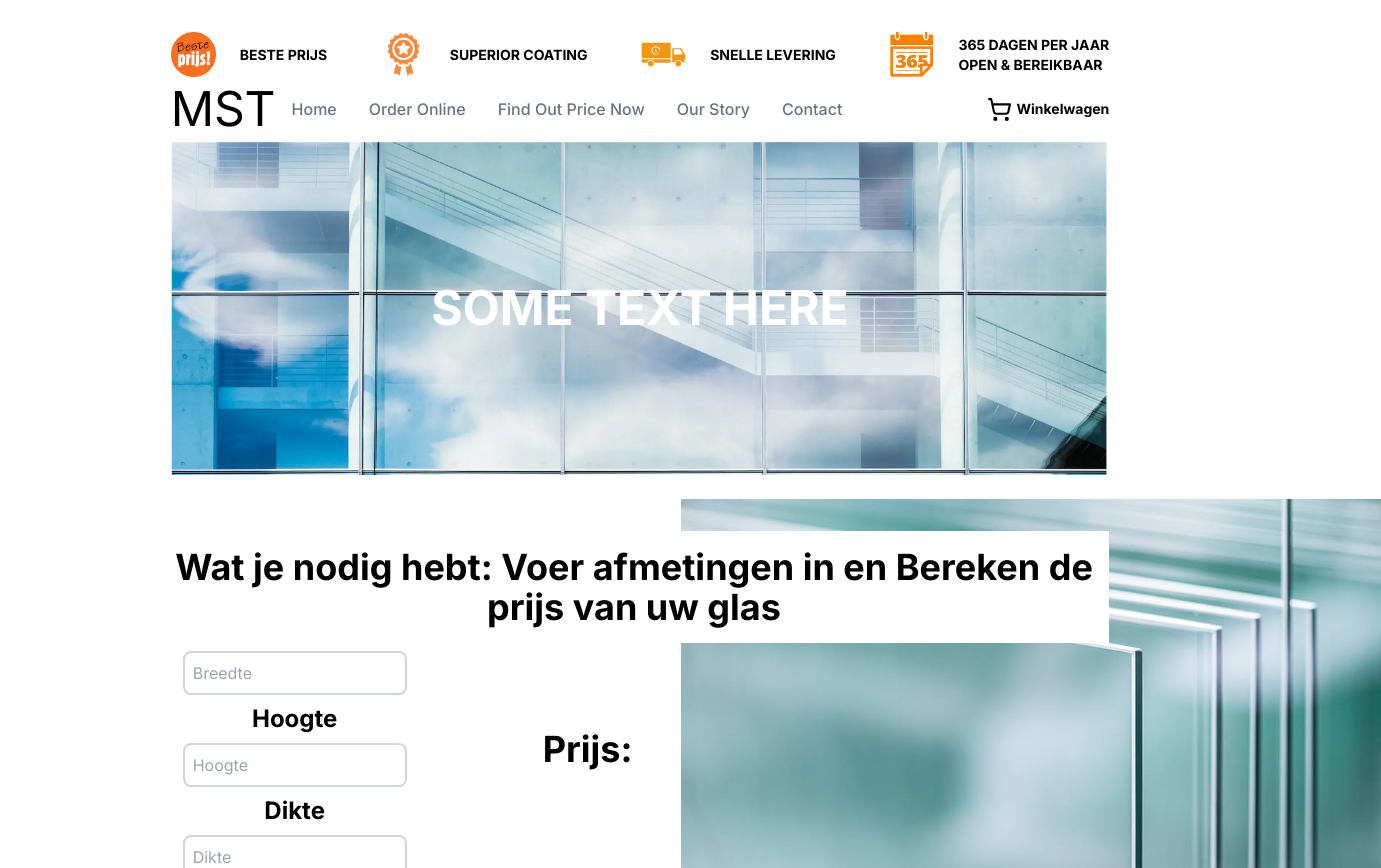
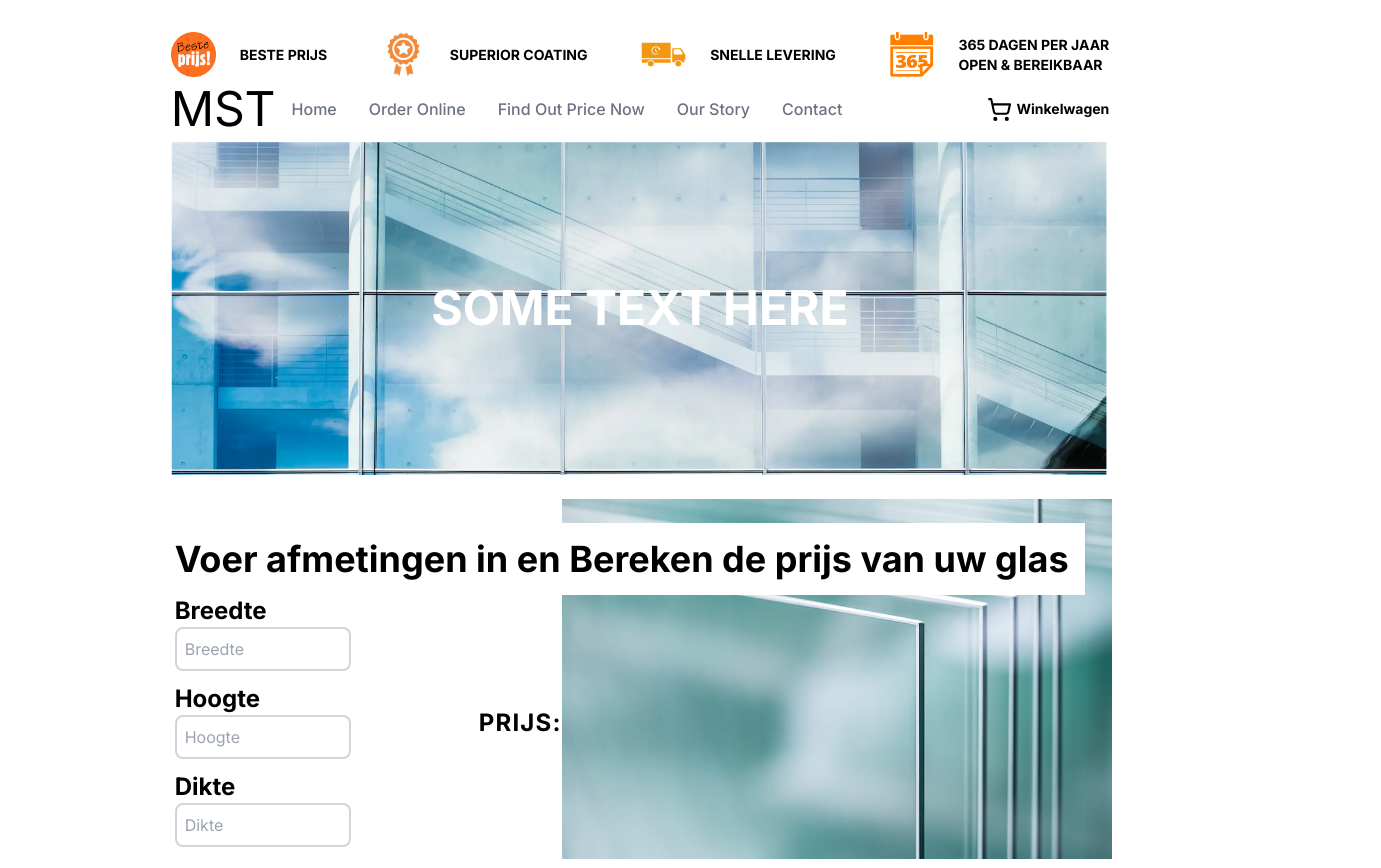
Before and after one commit to AliDemircix/msglass, a Next.js app: page / in a window 1280 px wide. Shown: the top 868 px of the page, 1381 px wide, since content can reach past the window. Built offline with nearby package versions, Linux system fonts and the light colour scheme.

Commit message:
change calculation style

```diff
--- a/components/calculatePrice.tsx
+++ b/components/calculatePrice.tsx
@@ -18,51 +18,53 @@ export const CalculatePriceForm = () => {
   return (
     <div className="flex justify-between p-1 mt-5 relative">
       <div>
-        <h1 className="text-4xl font-bold text-center absolute z-10 bg-white my-8 p-4 pl-0">
-          Wat je nodig hebt: Voer afmetingen in en Bereken de prijs van uw glas
+        <h1 className="text-4xl font-bold text-center absolute z-10 bg-white my-6 p-4 pl-0">
+          Voer afmetingen in en Bereken de prijs van uw glas
         </h1>
-        <div className="flex mt-28 gap-32">
-          <div className="flex flex-col justify-center items-center">
-            <div className="flex flex-col justify-center items-center">
+        <div className="flex mt-24 gap-32">
+          <div className="flex flex-col">
+            <div className="flex flex-col justify-center mb-3">
               <label className="text-2xl font-bold">Breedte</label>
               <input
                 type="number"
-                className="border-2 border-gray-300 p-2 rounded-lg w-56 m-2"
+                className="border-2 border-gray-300 p-2 rounded-lg w-44"
                 placeholder="Breedte"
                 value={width}
                 onChange={(e) => setWidth(e.target.value as unknown as number)}
               />
             </div>
-            <div className="flex flex-col justify-center items-center">
+            <div className="flex flex-col justify-center mb-3">
               <label className="text-2xl font-bold">Hoogte</label>
               <input
                 type="number"
-                className="border-2 border-gray-300 p-2 rounded-lg w-56 m-2"
+                className="border-2 border-gray-300 p-2 rounded-lg w-44"
                 placeholder="Hoogte"
                 value={height}
                 onChange={(e) => setHeight(e.target.value as unknown as number)}
               />
             </div>
-            <div className="flex flex-col justify-center items-center">
+            <div className="flex flex-col justify-center mb-3">
               <label className="text-2xl font-bold">Dikte</label>
               <input
                 type="number"
-                className="border-2 border-gray-300 p-2 rounded-lg w-56 m-2"
+                className="border-2 border-gray-300 p-2 rounded-lg w-44"
                 placeholder="Dikte"
                 value={dikte}
                 onChange={(e) => setDikte(e.target.value as unknown as number)}
               />
             </div>
           </div>
-          <div className="flex flex-col justify-center items-center">
-            <div className="flex gap-12">
-              <h1 className="text-4xl font-bold text-center">Prijs:</h1>
-              <h2 className="text-3xl font-bold text-center  ">
+          <div className="flex flex-col justify-center align-center">
+            <div className="flex flex-col gap-2">
+              <h1 className="text-2xl font-bold text-center tracking-wider">
+                PRIJS:
+              </h1>
+              <h2 className="text-2xl font-bold text-center text-orange-500">
                 {prijs && `€ ${prijs.toFixed(2)}`}
               </h2>
             </div>
             {prijs && (
-              <button className="bg-orange-500 text-white hover:scale-105 duration-200  px-5 py-2 text-2xl rounded-lg mt-10">
+              <button className="bg-orange-500 text-white hover:scale-105 duration-200  px-5 py-2 text-xl rounded-lg mt-10">
                 Bestellen Nu
               </button>
             )}
@@ -73,7 +75,7 @@ export const CalculatePriceForm = () => {
         className="relative dark:drop-shadow-[0_0_0.3rem_#ffffff70] dark:invert"
         src="/glass.png"
         alt="Next.js Logo"
-        width={700}
+        width={550}
         height={300}
         priority
       />
```
